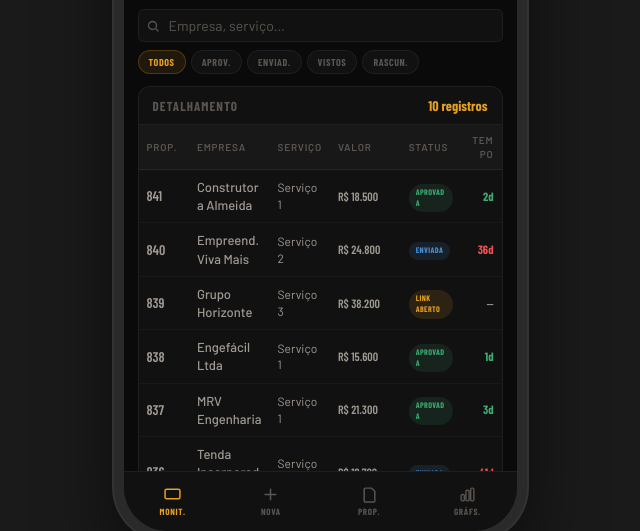
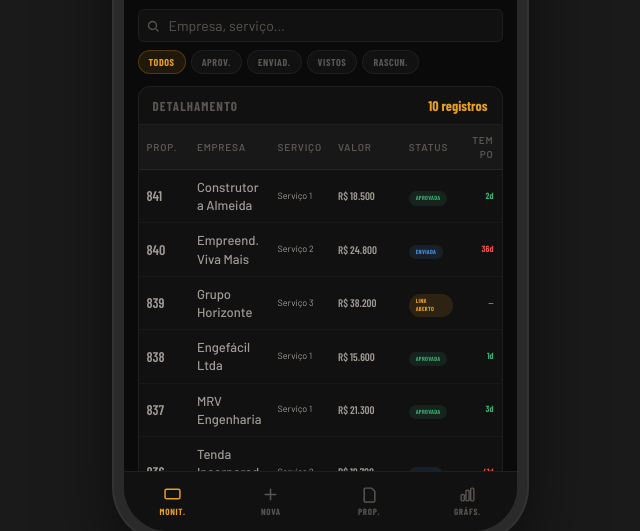
Before and after one commit to JJHub1/2clicks-APP, a plain HTML site: page index.html in a window 1280 px wide. Shown: the part 295-826 px from the top of the page, without its empty margins (320-960 px from the left). Drawn offline with nearby package versions, Linux system fonts and the light colour scheme.

Commit message:
Reduce font sizes for Serviço, Tempo, and Status badges

```diff
--- a/index.html
+++ b/index.html
@@ -122,10 +122,10 @@ html,body{height:100%;background:#1a1a1a;display:flex;align-items:center;justify
 .tbl tr:hover td{background:var(--surface2)}
 .td-num{font-family:'Barlow Condensed',sans-serif;font-size:14px;color:var(--text);font-weight:600;width:50px;flex-shrink:0}
 .td-empresa{color:var(--text);font-weight:500;min-width:70px;font-size:13px}
-.td-servico{font-size:12px;color:var(--text2)}
-.td-val{font-family:'Barlow Condensed',sans-serif;font-size:12px;color:var(--orange);font-weight:600}
-.td-tempo{font-family:'Barlow Condensed',sans-serif;font-size:12px;color:var(--text2);min-width:40px;text-align:right;font-weight:500}
-.s-pill{display:inline-flex;align-items:center;padding:3px 7px;border-radius:20px;font-family:'Barlow Condensed',sans-serif;font-size:8px;font-weight:700;letter-spacing:0.05em;text-transform:uppercase}
+.td-servico{font-size:9px;color:var(--text2)}
+.td-val{font-family:'Barlow Condensed',sans-serif;font-size:11px;color:var(--orange);font-weight:600}
+.td-tempo{font-family:'Barlow Condensed',sans-serif;font-size:9px;color:var(--text2);min-width:40px;text-align:right;font-weight:500}
+.s-pill{display:inline-flex;align-items:center;padding:3px 7px;border-radius:20px;font-family:'Barlow Condensed',sans-serif;font-size:6px;font-weight:700;letter-spacing:0.05em;text-transform:uppercase}
 .s-aprovada{background:rgba(61,171,114,0.12);color:var(--green)}
 .s-enviada{background:rgba(74,144,217,0.12);color:var(--blue)}
 .s-aberto{background:rgba(232,160,32,0.12);color:var(--orange)}
```
